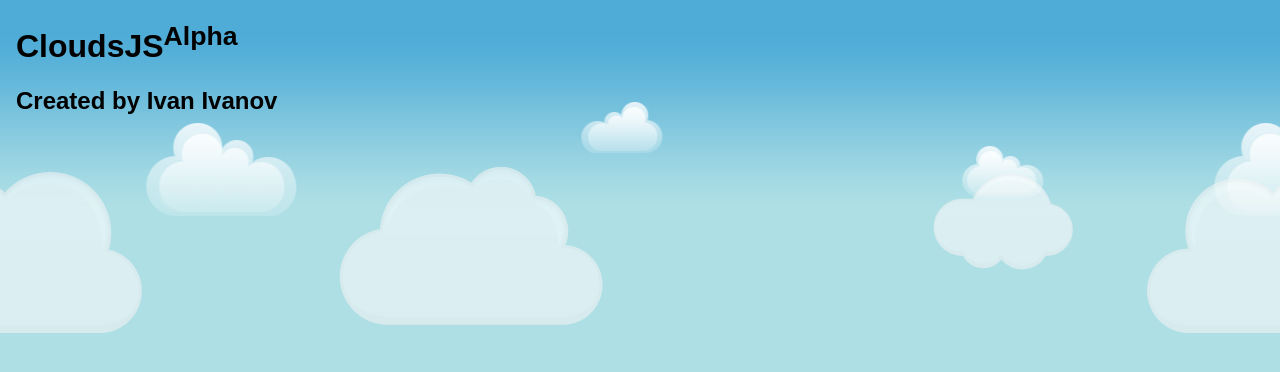
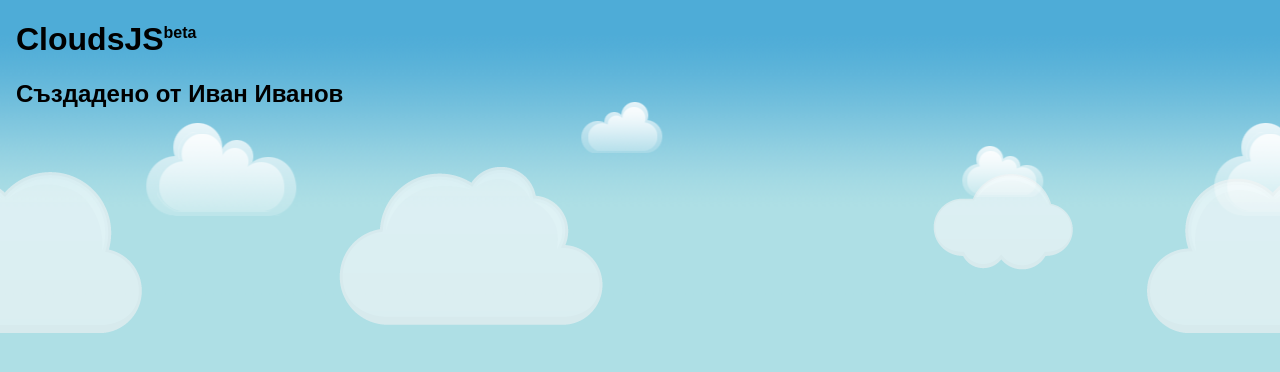
Before and after one commit to ivanovx/jQueryClouds, a plain HTML site: page index.html in a window 1280 px wide. Drawn offline with Linux system fonts and the light colour scheme.

Commit message:
update css

```diff
--- a/css/clouds.css
+++ b/css/clouds.css
@@ -34,3 +34,7 @@ img {
     position: relative;
     z-index: 101;
 }
+
+h1 sup {
+  font-size: medium;
+}
--- a/index.html
+++ b/index.html
@@ -18,8 +18,8 @@
         <div id="near-clouds" class="stage near-clouds"></div>
 
         <div class="content">
-            <h1>CloudsJS<sup>Alpha</sup></h1>
-			<h2>Created by Ivan Ivanov</h2>
+            <h1>CloudsJS<sup>beta</sup></h1>
+			<h2>Създадено от Иван Иванов</h2>
         </div>
     </body>
 </html>
```
